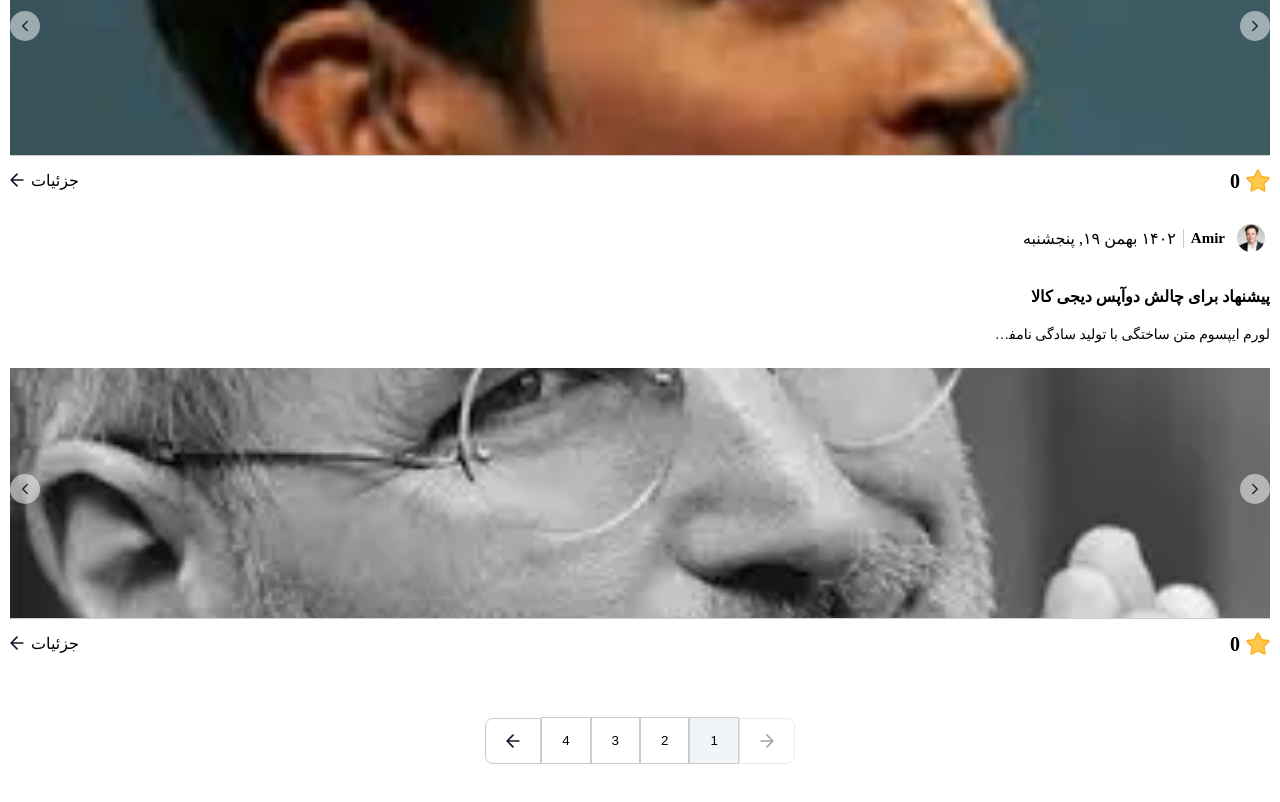
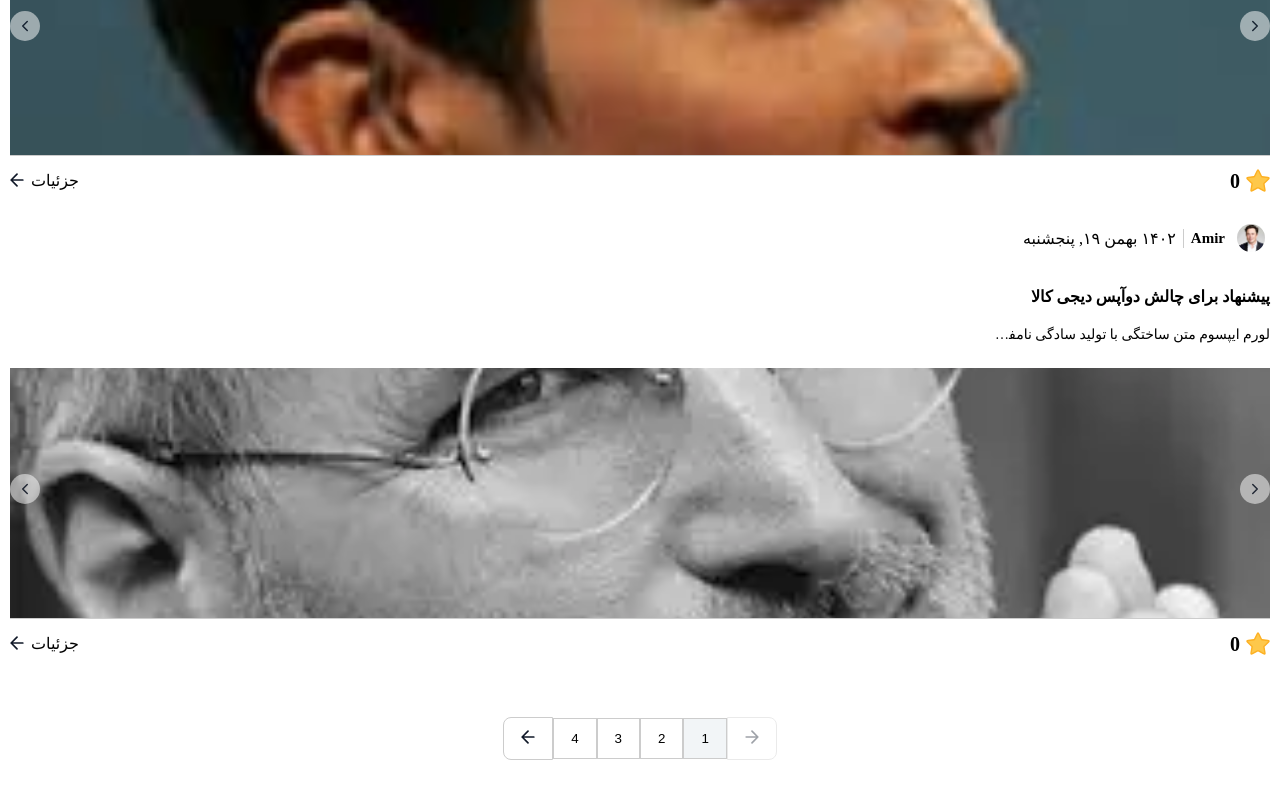
Before and after one commit to amirabdolazimi/JaheshTechTask, a React (Vite) app: page / in a window 1280 px wide. Shown: the part 558-1360 px from the top of the page. Built offline with nearby package versions, Linux system fonts and the light colour scheme.

Commit message:
DUMMY_DATA Added for Posts

```diff
--- a/src/Components/Icons/OutlinedStarIcon.tsx
+++ b/src/Components/Icons/OutlinedStarIcon.tsx
@@ -9,6 +9,7 @@ const OutlinedStarIcon: React.FC<IOutlinedStarIcon> = ({
   value,
   handleRateValue,
   handleShowModal,
+  setPosts,
 }) => {
   const handleClick = () => {
     handleRateValue(Number(value));
--- a/src/Components/Pagination/Pagination.module.css
+++ b/src/Components/Pagination/Pagination.module.css
@@ -20,10 +20,7 @@
   outline: none;
   border: 1px solid #ccc;
   background-color: #ffffff;
-  padding: 15px 20px;
-  display: flex;
-  justify-content: center;
-  align-items: center;
+  padding: 12px 17px;
 }
 
 .pagination button:first-child {
--- a/src/Components/PostItems/Post.tsx
+++ b/src/Components/PostItems/Post.tsx
@@ -11,6 +11,9 @@ const Post = ({
   postDescription,
   postTitle,
   sliderContent,
+  setPosts,
+  posts,
+  id,
 }) => {
   return (
     <article className={classes.post}>
@@ -37,7 +40,7 @@ const Post = ({
         <PostSlider sliderContent={sliderContent} />
       </div>
       <div className={classes.postFooter}>
-        <SubmitRate />
+        <SubmitRate setPosts={setPosts} posts={posts} postId={id} />
       </div>
     </article>
   );
--- a/src/Components/SubmitRate/SubmitRate.tsx
+++ b/src/Components/SubmitRate/SubmitRate.tsx
@@ -1,12 +1,24 @@
-import { useState } from "react";
+import { useEffect, useState } from "react";
 import FillStarIcon from "../Icons/FillStarIcon";
 import LeftArrowIcon from "../Icons/LeftArrowIcon";
 import OutlinedStarIcon from "../Icons/OutlinedStarIcon";
 import classes from "./SubmitRate.module.css";
-const SubmitRate = () => {
+const SubmitRate = ({ setPosts, posts, postId }) => {
   const [showStarModal, setShowStarModal] = useState<boolean>(false);
   const [rateValue, SetRateValue] = useState<number>(0);
   const starsValue = ["1", "2", "3", "4", "5"];
+
+  const updatedPosts = [...posts];
+  const index = updatedPosts.findIndex((post) => post.id === postId);
+  updatedPosts[index] = {
+    ...updatedPosts[index],
+    earnedStars: rateValue,
+  };
+  useEffect(() => {
+    console.log(posts);
+
+    setPosts(updatedPosts);
+  }, [rateValue]);
 
   return (
     <>
--- a/src/Components/TabBar/TabBar.tsx
+++ b/src/Components/TabBar/TabBar.tsx
@@ -8,7 +8,6 @@ interface ITabBar extends PropsWithChildren {
   setLayerSelectedTab: Dispatch<SetStateAction<boolean>>;
 }
 
-// TODO : Fix Tabbar UI Bug , When Zoom in and Zoom out
 const TabBar: React.FC<ITabBar> = ({
   layerSelectedTab,
   setLayerSelectedTab,
--- a/src/Pages/EventSuggestionPage/EventSuggestionPage.module.css
+++ b/src/Pages/EventSuggestionPage/EventSuggestionPage.module.css
@@ -3,7 +3,6 @@
   display: flex;
   flex-direction: column;
   width: 100%;
-  /* TODO : Should Rmove */
 }
 .header {
   margin-top: 20px;
--- a/src/Pages/EventSuggestionPage/EventSuggestionPage.tsx
+++ b/src/Pages/EventSuggestionPage/EventSuggestionPage.tsx
@@ -9,11 +9,14 @@ import pavel from "/images/2.png";
 import ilon from "/images/3.png";
 import img from "/images/pic.jfif";
 import Pagination from "../../Components/Pagination/Pagination";
-const posts = [
+
+const EventSuggestionPage = () => {
+  const [posts, setPosts] = useState([
     {
       id: 0,
       isWinner: true,
       personPicture: img,
+      earnedStars: 0,
       personName: "سمانه احمدی",
       postDate: dateFormatter("2024-02-07"),
       postTitle: "پیشنهاد برای چالش کدنویسی همکاران سیستم",
@@ -41,6 +44,7 @@ const posts = [
       id: 1,
       isWinner: false,
       personPicture: ilon,
+      earnedStars: 0,
       personName: "Amir ",
       postDate: dateFormatter("2024-02-08"),
       postTitle: "پیشنهاد برای چالش دوآپس دیجی کالا",
@@ -67,7 +71,8 @@ const posts = [
     {
       id: 2,
       isWinner: false,
-    personPicture: ilon,
+      personPicture: pavel,
+      earnedStars: 0,
       personName: "Akbar ",
       postDate: dateFormatter("2024-02-08"),
       postTitle: "پیشنهاد برای آزمون نهایی دبیرستان",
@@ -93,7 +98,8 @@ const posts = [
     {
       id: 3,
       isWinner: false,
-    personPicture: ilon,
+      personPicture: steve,
+      earnedStars: 0,
       personName: "Asghar ",
       postDate: dateFormatter("2024-02-08"),
       postTitle: "پیشنهاد برای چالش تست تسک جهش",
@@ -119,7 +125,8 @@ const posts = [
     {
       id: 4,
       isWinner: false,
-    personPicture: ilon,
+      personPicture: pavel,
+      earnedStars: 0,
       personName: "Hassan ",
       postDate: dateFormatter("2024-02-08"),
       postTitle: "پیشنهاد برای چالش 321312321312 همکاران سیستم",
@@ -147,6 +154,7 @@ const posts = [
       id: 5,
       isWinner: false,
       personPicture: ilon,
+      earnedStars: 0,
       personName: "reza ",
       postDate: dateFormatter("2024-02-08"),
       postTitle: "پیشنهادی برای این پست ندارم ",
@@ -172,12 +180,18 @@ const posts = [
     {
       id: 6,
       isWinner: false,
-    personPicture: ilon,
+      personPicture: pavel,
+      earnedStars: 0,
       personName: "حصین رحمتی",
       postDate: dateFormatter("2024-02-08"),
       postTitle: "زندگی نامه حصین رحمتی",
       postDescription: "متولد دوازدهم مرداد 1366 در شهر مشهد میباشد ",
       sliderContent: [
+        {
+          id: 1,
+          image: pavel,
+          alt: "Steve Jobs Picture",
+        },
         {
           id: 2,
           image: ilon,
@@ -185,37 +199,30 @@ const posts = [
         },
 
         {
-        id: 1,
-        image: pavel,
-        alt: "Steve Jobs Picture",
-      },
-      {
-        id: 0,
+          id: 3,
           image: steve,
           alt: "Pavel Durov Picture",
         },
         {
-        id: 0,
+          id: 4,
           image: steve,
           alt: "Pavel Durov Picture",
         },
         {
-        id: 0,
+          id: 5,
           image: steve,
           alt: "Pavel Durov Picture",
         },
         {
-        id: 0,
+          id: 6,
           image: steve,
           alt: "Pavel Durov Picture",
         },
       ],
     },
-];
+  ]);
 
-const EventSuggestionPage = () => {
   const [currentPage, setCurrentPage] = useState(1);
-
   const postPerPage = 2;
   const lastPostIndex = currentPage * postPerPage;
   const firstPostIndex = lastPostIndex - postPerPage;
@@ -239,7 +246,7 @@ const EventSuggestionPage = () => {
       </header>
       <div>
         {currentPosts.map((post) => (
-          <Post {...post} key={post.id} />
+          <Post {...post} key={post.id} setPosts={setPosts} posts={posts} />
         ))}
       </div>
       <div>
```
Lines whose indentation alone changed are shown as unchanged.
